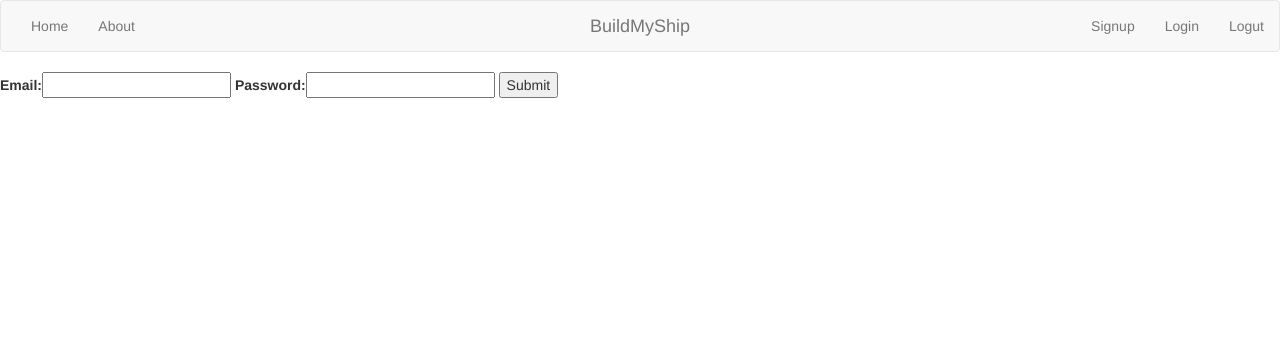
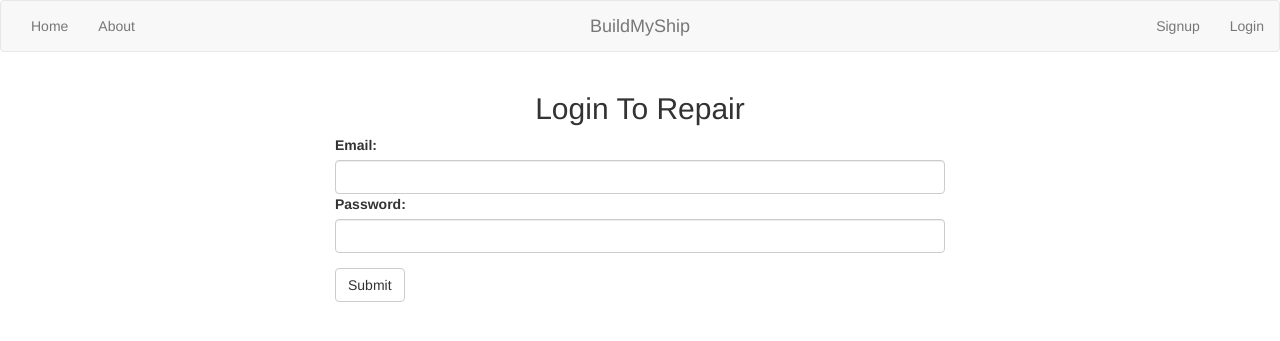
Before and after one commit to Satyamjay/repairmyship, a Django app: page /login/ in a window 1280 px wide. Shown: the top 341 px of the page. Run offline with Django 3.2, Linux system fonts and the light colour scheme; some libraries are stand-ins or nearby versions.

Commit message:
initial commit

```diff
--- a/BuildMyShip/urls.py
+++ b/BuildMyShip/urls.py
@@ -19,6 +19,7 @@ from authentication import views
 
 urlpatterns = [
     path('admin/', admin.site.urls),
+    path('', views.home),
     path('signup/', views.signup),
     path('login/', views.login),
     path('logout/', views.logout)
--- a/authentication/forms.py
+++ b/authentication/forms.py
@@ -82,5 +82,5 @@ class UserAdminChangeForm(forms.ModelForm):
 
 
 class LoginForm(forms.Form):
-    email = forms.EmailField(label='Email')
-    password = forms.CharField(widget=forms.PasswordInput)
+    email = forms.EmailField(label='Email', widget=forms.TextInput(attrs={'class': 'form-control'}))
+    password = forms.CharField(widget=forms.PasswordInput(attrs={'class': 'form-control'}))
--- a/authentication/templates/base/base.html
+++ b/authentication/templates/base/base.html
@@ -27,11 +27,9 @@
 
       <ul class="nav navbar-nav navbar-right">
         <li><a href="#">Signup</a></li>
-        <li><a href="#">Login</a></li>
-        <li><a href="#">Logut</a></li>
+        <li><a href="#">{{ login_or_logout }}</a></li>
       </ul>
-
-    </div><!-- /.navbar-collapse -->
+    </div>
 </nav>
 
 
--- a/authentication/templates/signup.html
+++ b/authentication/templates/signup.html
@@ -1,8 +1,26 @@
 {% extends 'base/base.html' %}
 {% block content %}
-<form method="post">
-    {% csrf_token %}
-    {{ form }}
-    <button type="submit">Submit</button>
-</form>
+
+<div class="container-fluid" id="main_div">
+    <div class="row">
+        <div class="col-sm-3"></div>
+        <div class="col-sm-6">
+            <div class="row">
+                <div class="col-sm-1"></div>
+                <div class="col-sm-10" style="text-align: center;">
+                    <h2>Login To Repair</h2>
+                </div>
+                <div class="col-sm-1"></div>
+            </div>
+                <form method="post">
+                   {% csrf_token %}
+                   <div class="form-group">
+                        {{ form }}
+                   </div>
+                   <button class="btn btn-default" type="submit">Submit</button>
+                 </form>
+        </div>
+        <div class="col-sm-3"></div>
+    </div>
+</div>
 {% endblock %}
--- a/authentication/views.py
+++ b/authentication/views.py
@@ -26,12 +26,19 @@ def login(request):
         if user is not None:
             user.last_login = datetime.datetime.now()
             request.session['username'] = user.email
-            return HttpResponse(request.session['username'])
+            return render(request, 'signup.html', context={'form': form, 'login_or_logout': 'Logout'})
         if user is None:
-            return HttpResponse("Invalid UserName or Password")
-    return render(request, 'signup.html', context={'form': form})
+            return render(request, 'signup.html', {'form': form, 'login_or_logout': 'Login'})
+    else:
+        return render(request, 'signup.html', {'form': form, 'login_or_logout': 'Login'})
+    return render(request, 'signup.html', context={'form': form, 'login_or_logout': 'Login'})
 
 
 def logout(request):
     auth.logout(request)
+    form = LoginForm(None)
+    return render(request, 'signup.html', context={'form': form, 'login_or_logout': 'Login'})
+
+
+def home(request):
     return redirect('/login/')
```
